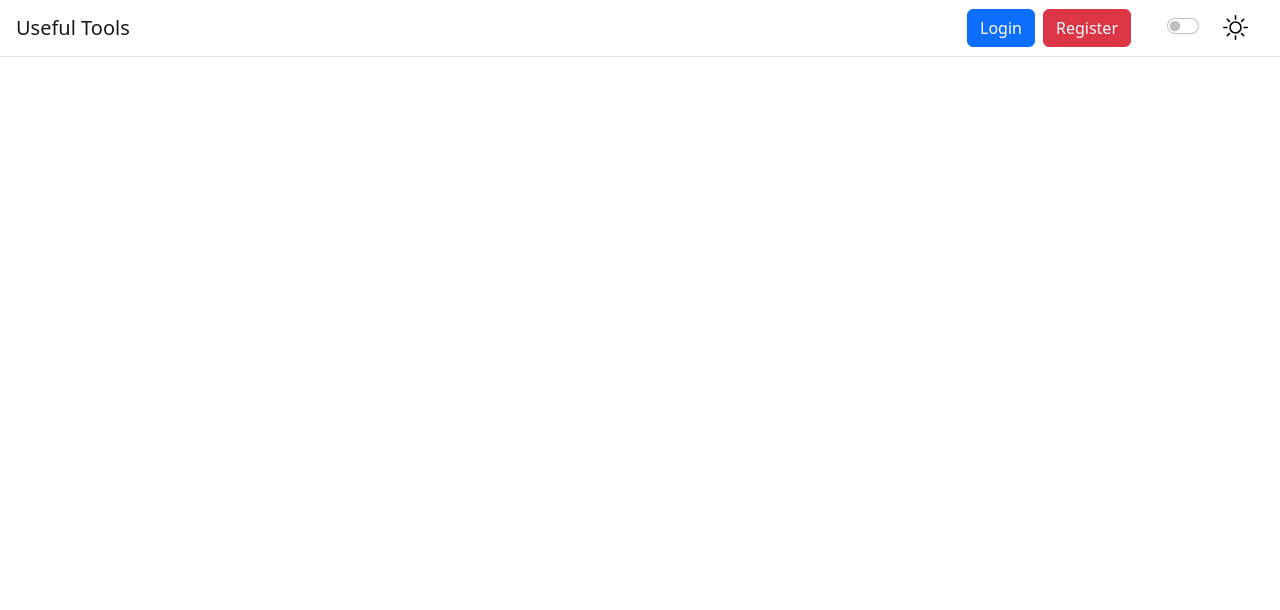
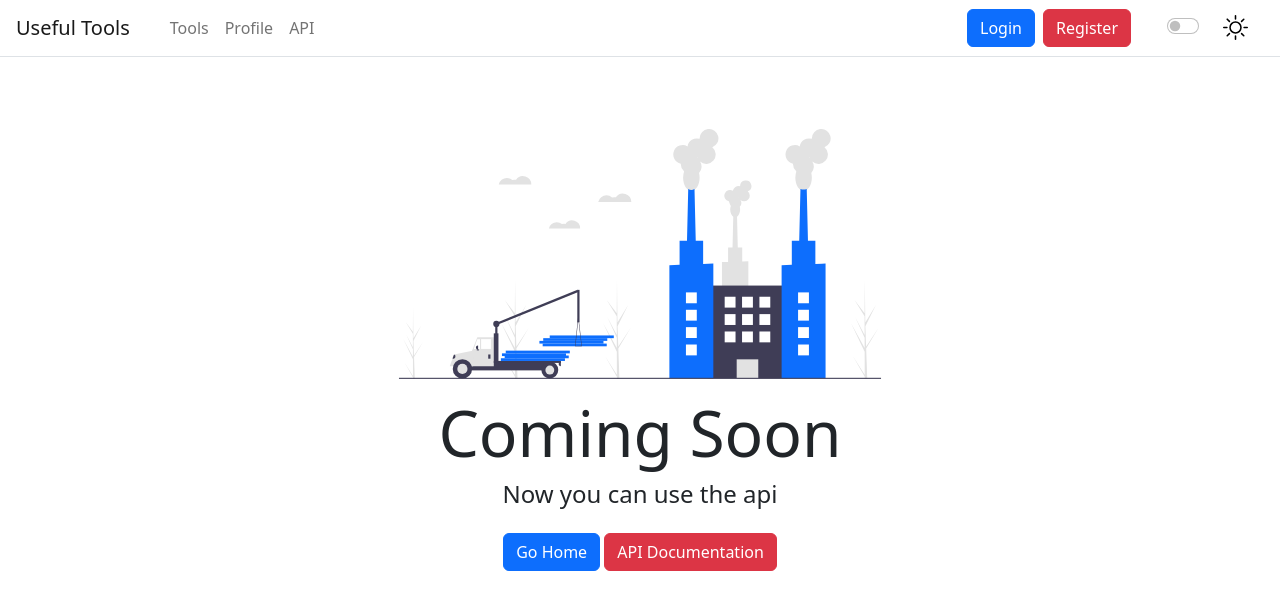
Before and after one commit to ju-dev-16/Useful-Tools, a Next.js app in the folder frontend/: page /profile in a window 1280 px wide. Before the commit this address had no page. Shown: the top 610 px of the page. Built offline with nearby package versions, Linux system fonts and the light colour scheme.

Commit message:
Clean code from ugly ThemeContext Provider

```diff
--- /dev/null
+++ b/frontend/components/ui/Redirect.jsx
@@ -0,0 +1,20 @@
+import Button from 'react-bootstrap/Button';
+
+export default function Redirect() {
+  return (
+    <>
+      <div className='w-100 mt-5'>
+        <img src="/images/soon.svg" alt="Soon img with icon" style={{height: 250, width: "100%"}} className="mb-3" />
+      </div>
+      <div className='w-100 d-flex flex-column align-items-center justify-content-center'>
+        <h1 style={{fontSize: "8vh"}}>Coming Soon</h1>
+        <h4>Now you can use the api</h4>
+      </div>
+      <div className='d-flex justify-content-center mt-3'>
+        <Button onClick={() => router.push("/")}>Go Home</Button>
+        &nbsp;
+        <Button className='btn-danger'>API Documentation</Button>
+      </div>
+    </>
+  );
+}
--- a/frontend/components/ui/navbar/CustomNavbar.jsx
+++ b/frontend/components/ui/navbar/CustomNavbar.jsx
@@ -1,6 +1,4 @@
-// import { useContext } from 'react';
-
-import Link from 'next/link';
+import { useRouter } from 'next/router';
 
 import Navbar from 'react-bootstrap/Navbar';
 import Nav from 'react-bootstrap/Nav';
@@ -8,33 +6,25 @@ import Nav from 'react-bootstrap/Nav';
 import Auth from './Auth';
 import Searchbar from './Searchbar';
 
-// import { ThemeContext } from '../provider/ThemeProvider';
-
-// switched, isSwitched, navVisibility
 export default function CustomNavbar() {
-  // const themeContext = useContext(ThemeContext);
+  const router = useRouter();
 
   return (
     <>
       <Navbar
         expand="lg"
-        // bg={themeContext.color === "white" ? "white" : "dark"}
-        // variant={themeContext.color === "white" ? "white" : "dark"}
         className='border-bottom'
       >
         <Navbar.Brand className='ms-3' onClick={() => window.location.reload()} style={{cursor: "pointer"}}>
-          {/* width="30" height="30" className="d-inline-block align-top" */}
           Useful Tools
         </Navbar.Brand>
         <Navbar.Toggle aria-controls="navbarScroll" className='me-3' />
         <Navbar.Collapse id="navbarScroll">
-          {/* {navVisibility &&
-            <Nav className="px-3 mb-md-0 mb-3" navbarScroll>
-              <Nav.Link as={Link} to="/tools">Tools</Nav.Link>
-              <Nav.Link as={Link} to="/profile">Profile</Nav.Link>
-              <Nav.Link as={Link} to="/api/v1/docs">API</Nav.Link>
-            </Nav>
-          } */}
+          <Nav className="px-3 mb-md-0 mb-3" navbarScroll>
+            <Nav.Link onClick={() => router.push("/tools")}>Tools</Nav.Link>
+            <Nav.Link onClick={() => router.push("/profile")}>Profile</Nav.Link>
+            <Nav.Link onClick={() => router.push("/docs")}>API</Nav.Link>
+          </Nav>
           <Nav className='ms-auto px-3 d-flex align-items-center' navbarScroll>
             <Auth loginVisibility={true} />
             <Searchbar isActive={false} />
@@ -44,7 +34,6 @@ export default function CustomNavbar() {
                   xmlns="http://www.w3.org/2000/svg"
                   width="25"
                   height="25"
-                  // fill={themeContext.color === "white" ? "black" : "white"}
                   className="bi bi-brightness-high"
                   viewBox="0 0 16 16"
                 >
@@ -53,10 +42,9 @@ export default function CustomNavbar() {
                   />
                 </svg>
               </label>
-              {/* checked={switched} */}
               <input id="lightSwitch" className="form-check-input" type="checkbox" onChange={(e => {
                 e.persist();
-                isSwitched(e.currentTarget.checked);
+                // isSwitched(e.currentTarget.checked);
               })} />
             </div>
           </Nav>
--- a/frontend/pages/_app.js
+++ b/frontend/pages/_app.js
@@ -6,8 +6,9 @@ import CustomNavbar from '../components/ui/navbar/CustomNavbar';
 
 export default function MyApp({ Component, pageProps }) {
   return (
-    <CustomNavbar>
+    <>
+      <CustomNavbar />
       <Component {...pageProps} />
-    </CustomNavbar>
+    </>
   );
 }
--- /dev/null
+++ b/frontend/pages/profile/index.js
@@ -0,0 +1,22 @@
+import Head from 'next/head';
+import { useRouter } from "next/router";
+
+import Redirect from '../../components/ui/Redirect';
+
+export default function ProfilePage() {
+  const router = useRouter();
+
+  return (
+    <div>
+      <Head>
+        <title>Useful-Tools | Redirect</title>
+        <meta name="description" content="A plattform to find and post useful tools. For a better online experience!" />
+        <link rel="icon" href="/favicon.ico" />
+      </Head>
+
+      <main className='p-4'>
+        <Redirect />
+      </main>
+    </div>
+  );
+}
```
Also changed, not shown: frontend/components/ui/EndpointModel.jsx (+1 -9 lines), frontend/pages/auth/login.js (+1 -10 lines), frontend/pages/auth/register.js (+1 -10 lines), frontend/pages/redirect/index.js (deleted, +0 -33 lines), frontend/pages/tools/index.js (+2 -11 lines).
